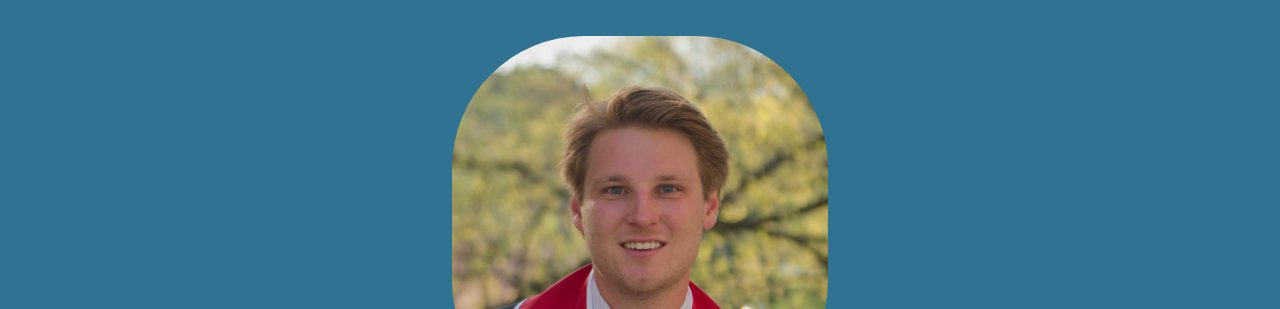
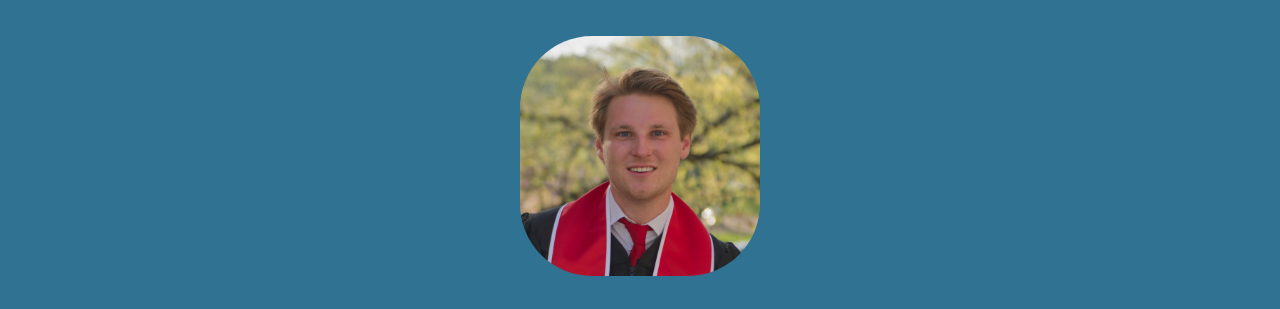
Before and after one commit to JamieRed123/personal-landing-page, a plain HTML site: page index.html in a window 1280 px wide. Shown: the top 309 px of the page. Drawn offline with Linux system fonts and the light colour scheme.

Commit message:
Change profile image sizing in index.html

```diff
--- a/index.html
+++ b/index.html
@@ -25,8 +25,8 @@
         }
 
         img {
-            border-radius: 35%;
-            max-width: 30%;
+            border-radius: 30%;
+            max-width: 10em;
             height: auto;
             margin-top: 1em;
         }
```
